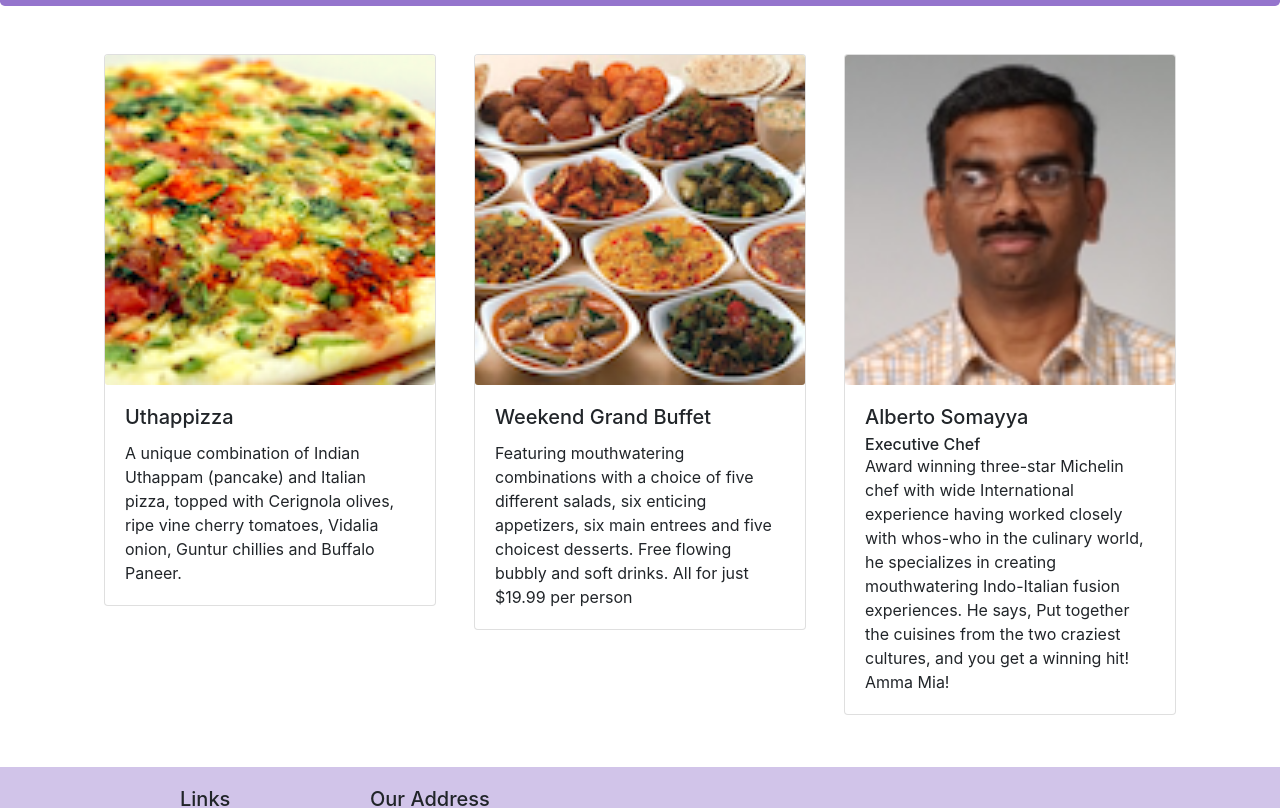
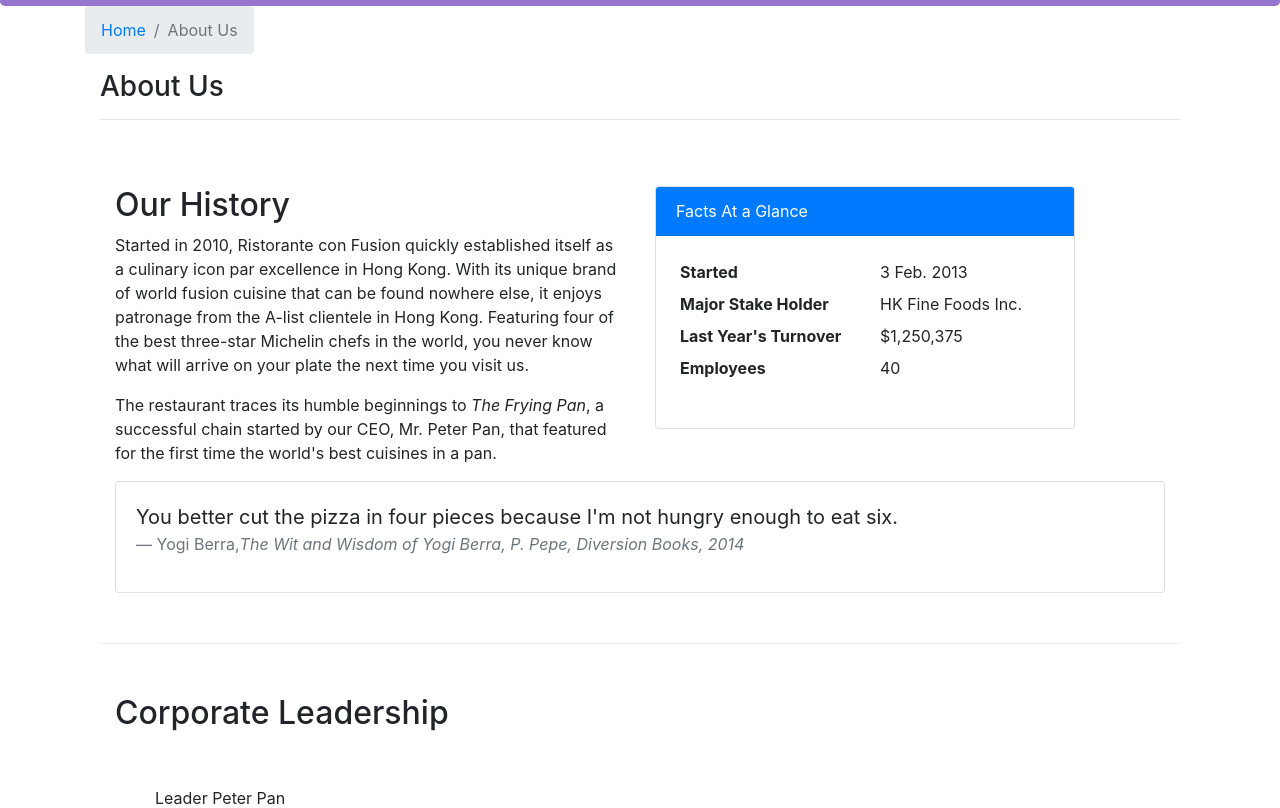
Before and after one commit to jaskiratsingh42/restro-ui, a React (Create React App) app: page /about in a window 1280 px wide. Before the commit this address led to /home. Shown: the part 336-1144 px from the top of the page. Built offline with nearby package versions, Linux system fonts and the light colour scheme.

Commit message:
Added About Component

```diff
--- /dev/null
+++ b/src/components/AboutComponent.js
@@ -0,0 +1,77 @@
+import React from 'react';
+import { Breadcrumb, BreadcrumbItem, Card, CardBody, CardHeader, Media } from 'reactstrap';
+import { Link } from 'react-router-dom';
+
+function About(props) {
+
+    const leaders = props.leaders.map((leader) => {
+        return (
+            <p>Leader {leader.name}</p>
+        );
+    });
+
+    return(
+        <div className="container">
+            <div className="row">
+                <Breadcrumb>
+                    <BreadcrumbItem><Link to="/home">Home</Link></BreadcrumbItem>
+                    <BreadcrumbItem active>About Us</BreadcrumbItem>
+                </Breadcrumb>
+                <div className="col-12">
+                    <h3>About Us</h3>
+                    <hr />
+                </div>
+            </div>
+            <div className="row row-content">
+                <div className="col-12 col-md-6">
+                    <h2>Our History</h2>
+                    <p>Started in 2010, Ristorante con Fusion quickly established itself as a culinary icon par excellence in Hong Kong. With its unique brand of world fusion cuisine that can be found nowhere else, it enjoys patronage from the A-list clientele in Hong Kong.  Featuring four of the best three-star Michelin chefs in the world, you never know what will arrive on your plate the next time you visit us.</p>
+                    <p>The restaurant traces its humble beginnings to <em>The Frying Pan</em>, a successful chain started by our CEO, Mr. Peter Pan, that featured for the first time the world's best cuisines in a pan.</p>
+                </div>
+                <div className="col-12 col-md-5">
+                    <Card>
+                        <CardHeader className="bg-primary text-white">Facts At a Glance</CardHeader>
+                        <CardBody>
+                            <dl className="row p-1">
+                                <dt className="col-6">Started</dt>
+                                <dd className="col-6">3 Feb. 2013</dd>
+                                <dt className="col-6">Major Stake Holder</dt>
+                                <dd className="col-6">HK Fine Foods Inc.</dd>
+                                <dt className="col-6">Last Year's Turnover</dt>
+                                <dd className="col-6">$1,250,375</dd>
+                                <dt className="col-6">Employees</dt>
+                                <dd className="col-6">40</dd>
+                            </dl>
+                        </CardBody>
+                    </Card>
+                </div>
+                <div className="col-12">
+                    <Card>
+                        <CardBody className="bg-faded">
+                            <blockquote className="blockquote">
+                                <p className="mb-0">You better cut the pizza in four pieces because
+                                    I'm not hungry enough to eat six.</p>
+                                <footer className="blockquote-footer">Yogi Berra,
+                                <cite title="Source Title">The Wit and Wisdom of Yogi Berra,
+                                    P. Pepe, Diversion Books, 2014</cite>
+                                </footer>
+                            </blockquote>
+                        </CardBody>
+                    </Card>
+                </div>
+            </div>
+            <div className="row row-content">
+                <div className="col-12">
+                    <h2>Corporate Leadership</h2>
+                </div>
+                <div className="col-12">
+                    <Media list>
+                        {leaders}
+                    </Media>
+                </div>
+            </div>
+        </div>
+    );
+}
+
+export default About;
--- a/src/components/MainComponent.js
+++ b/src/components/MainComponent.js
@@ -6,6 +6,7 @@
 import Menu from "./MenuComponent";
 import Contact from "./ContactComponent";
 import DishDetail from "./DishDetailComponent";
+import About from "./AboutComponent";
 import { DISHES } from "../shared/dishes";
 import { COMMENTS } from "../shared/comments";
 import { PROMOTIONS } from "../shared/promotions";
@@ -59,6 +60,11 @@
             />
             <Route path="/menu/:dishId" component={DishWithId} />
             <Route exact path="/contact" component={Contact} />
+            <Route
+              exact
+              path="/about"
+              component={() => <About leaders={this.state.leaders} />}
+            />
             <Redirect to="/home" />
           </Switch>
         </div>
```
